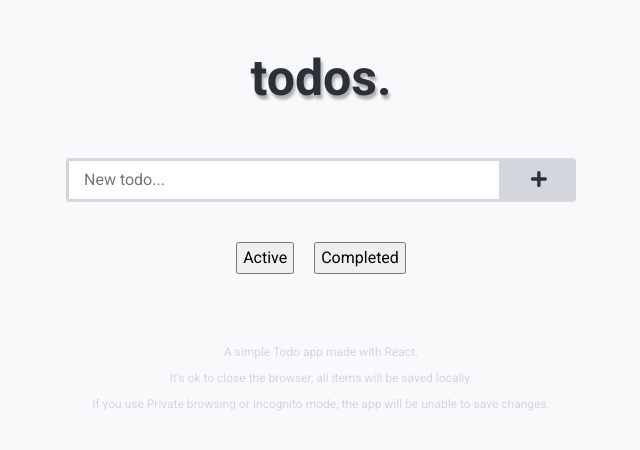
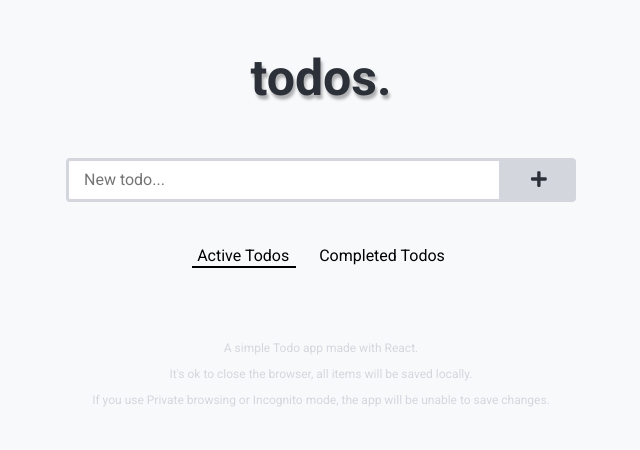
Before and after one commit to Libo99/react-todo-challenge, a React (Create React App) app: page / in a window 1280 px wide. Shown: the top 450 px of the page, without its empty margins (319-959 px from the left). Built offline with nearby package versions, Linux system fonts and the light colour scheme.

Commit message:
added underline for the buttons to show which is selected

```diff
--- a/src/components/Todo.jsx
+++ b/src/components/Todo.jsx
@@ -43,8 +43,22 @@ const StyledButtonWrapper = styled.div`
   justify-content: center;
   align-items: center;
   gap: 20px;
+
   button {
     padding: 5px;
+    background-color: transparent;
+    border: none;
+    position: relative;
+    cursor: pointer;
+  }
+  .selected::after {
+    content: '';
+    width: 100%;
+    border: 1.3px solid black;
+    position: absolute;
+    top: 24.5px;
+    z-index: 1;
+    left: 0;
   }
 `;
 
@@ -103,12 +117,6 @@ const Todo = () => {
     }
   }, [todoItems]);
 
-  useEffect(() => {
-    if (!todoItems.length) {
-      setShowCompleted(false);
-    }
-  }, [todoItems, showCompleted]);
-
   const addItem = (item) => {
     const todos = todoItems;
     todos.push({ todo: item, date: new Date().getTime(), completed: false });
@@ -147,12 +155,20 @@ const Todo = () => {
     <StyledTodo className="wrapper">
       <h1>todos.</h1>
       <AddItem addItem={addItem} />
-      <StyledButtonWrapper>
-        <button type="button" onClick={() => setShowCompleted(false)}>
-          Active
+      <StyledButtonWrapper showCompleted={showCompleted}>
+        <button
+          className={!showCompleted && 'selected'}
+          type="button"
+          onClick={() => setShowCompleted(false)}
+        >
+          Active Todos
         </button>
-        <button type="button" onClick={() => setShowCompleted(true)}>
-          Completed
+        <button
+          className={showCompleted && 'selected'}
+          type="button"
+          onClick={() => setShowCompleted(true)}
+        >
+          Completed Todos
         </button>
       </StyledButtonWrapper>
       <StyledTodoList>
```
